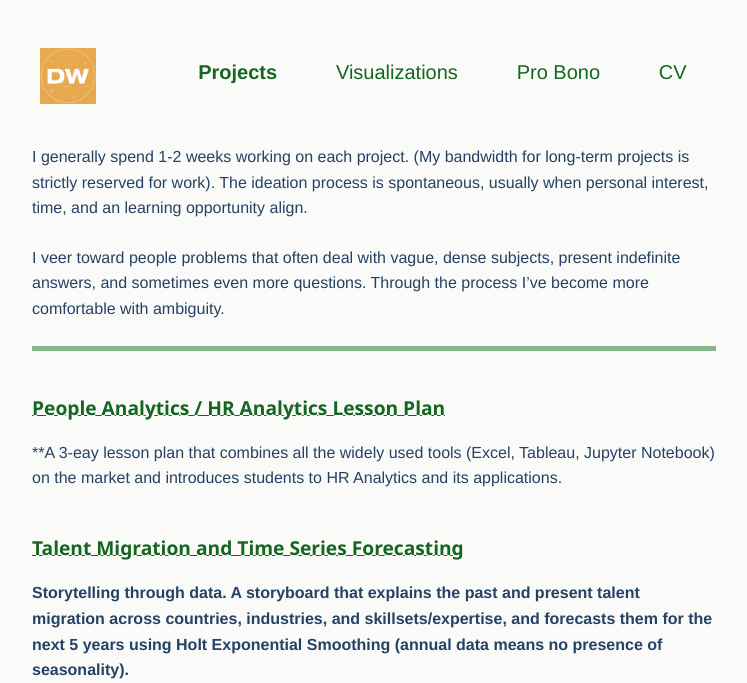
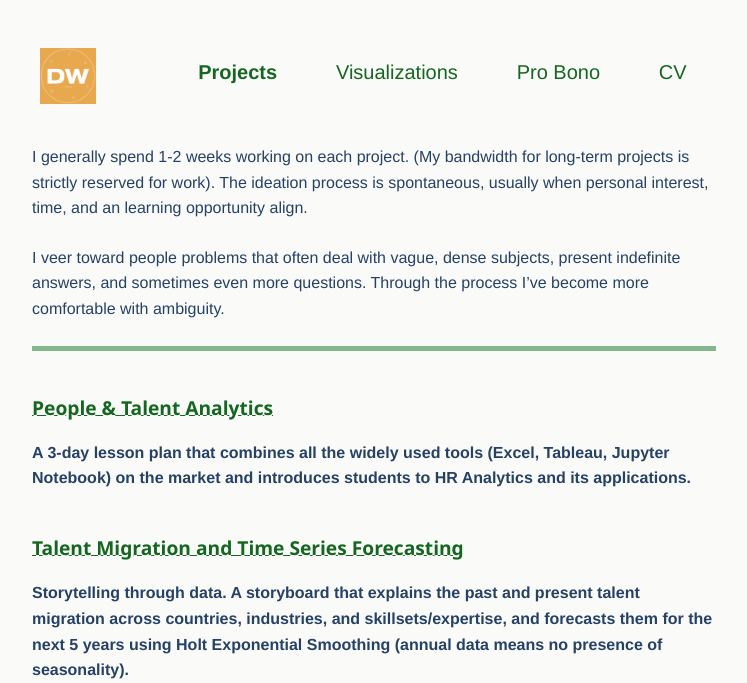
Before and after one commit to deawyk/deawyk.github.io, a Jekyll site: the page built from _pages/projects.md, in a window 1280 px wide and 900 px high, cut to the strip 0-683 px from the top of the window. Shown: the whole strip, without its empty margins (266-1013 px from the left). Built offline with Jekyll 4.4.1, drawn with Linux system fonts in a browser that asks for light colours.

Commit message:
Update projects.md

```diff
--- a/_pages/projects.md
+++ b/_pages/projects.md
@@ -25,8 +25,8 @@ I veer toward people problems that often deal with vague, dense subjects, presen
 
 ---
 
-## [People Analytics / HR Analytics Lesson Plan](https://github.com/deawyk/HR-Analytics/blob/main/Geolocation%20Clustering%20Lesson%20Plan.ipynb)
-**A 3-eay lesson plan that combines all the widely used tools (Excel, Tableau, Jupyter Notebook) on the market and introduces students to HR Analytics and its applications.
+## [People & Talent Analytics](https://github.com/deawyk/HR-Analytics/blob/main/Geolocation%20Clustering%20Lesson%20Plan.ipynb)
+**A 3-day lesson plan that combines all the widely used tools (Excel, Tableau, Jupyter Notebook) on the market and introduces students to HR Analytics and its applications.**
 
 
 ## [Talent Migration and Time Series Forecasting](https://public.tableau.com/app/profile/dea.wang/viz/WorldBankLinkedInInsights/StoryInsights)
```
